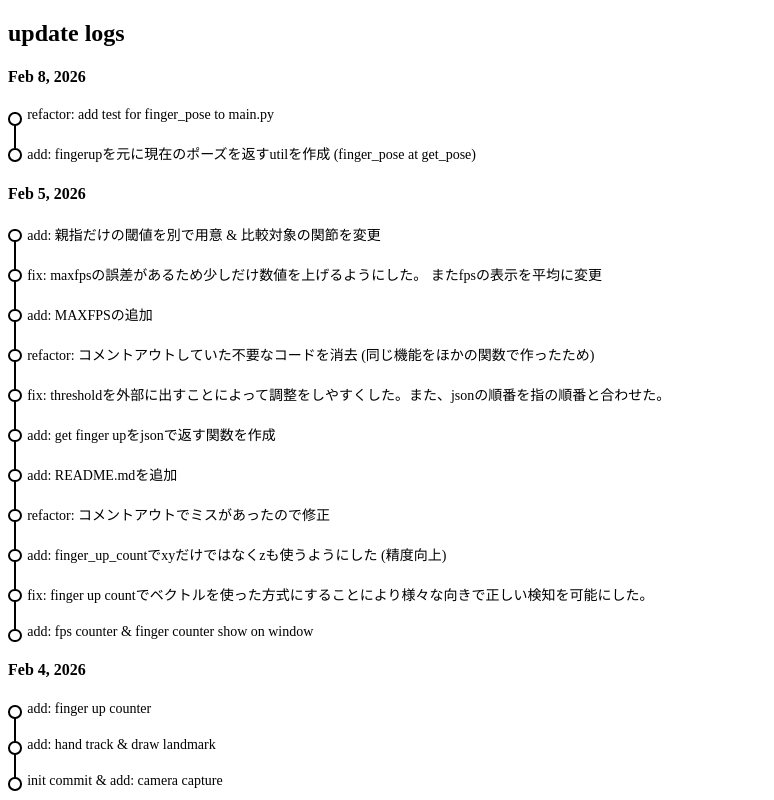
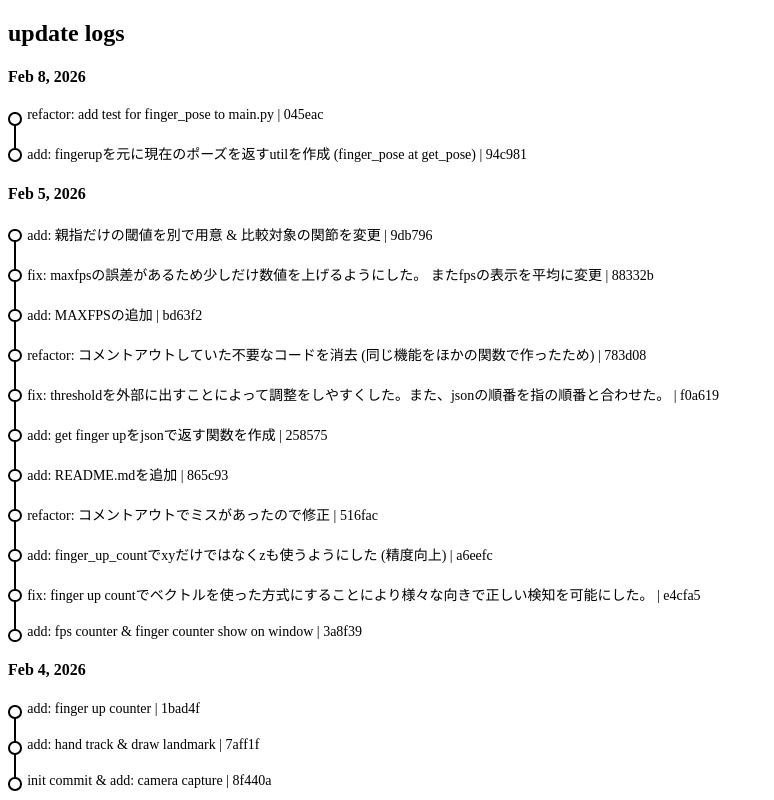
Before and after one commit to mocadayoo/gitcommit_tree_web, a website: page index.html in a window 1280 px wide. Shown: the whole page, without its empty margins (0-774 px from the left). Drawn offline with Linux system fonts and the light colour scheme.

Commit message:
add: commitのidの表示も追加

```diff
--- a/index.html
+++ b/index.html
@@ -648,7 +648,7 @@
             li.className = 'commit';
             li.innerHTML = `
                 <div class="commit_tree_dot"></div>
-                <span>${commit.shortMessage}</span>
+                <span>${commit.shortMessage} | ${commit.oid.substring(0,6)}</span>
             `;
             ul.appendChild(li);
         });
```
